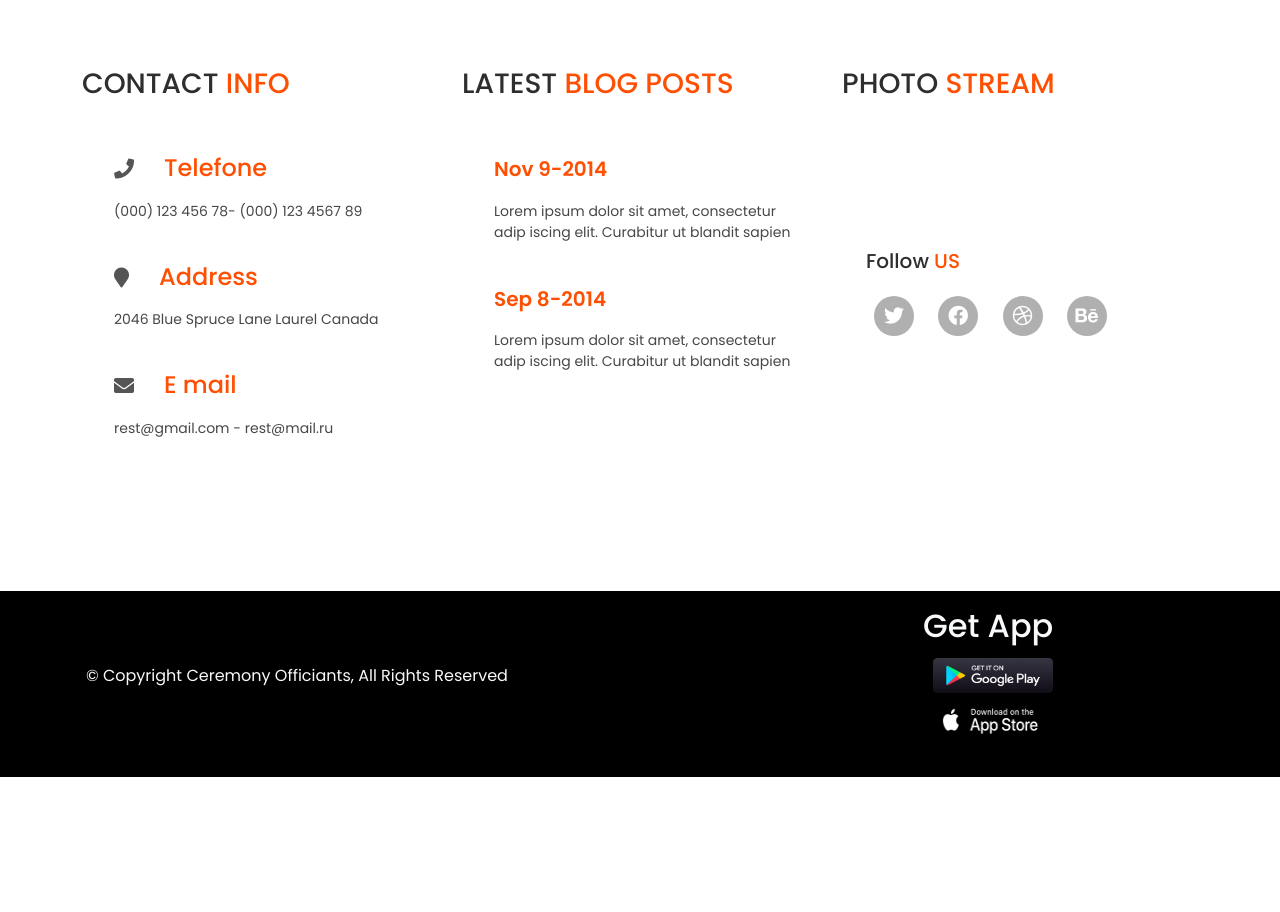
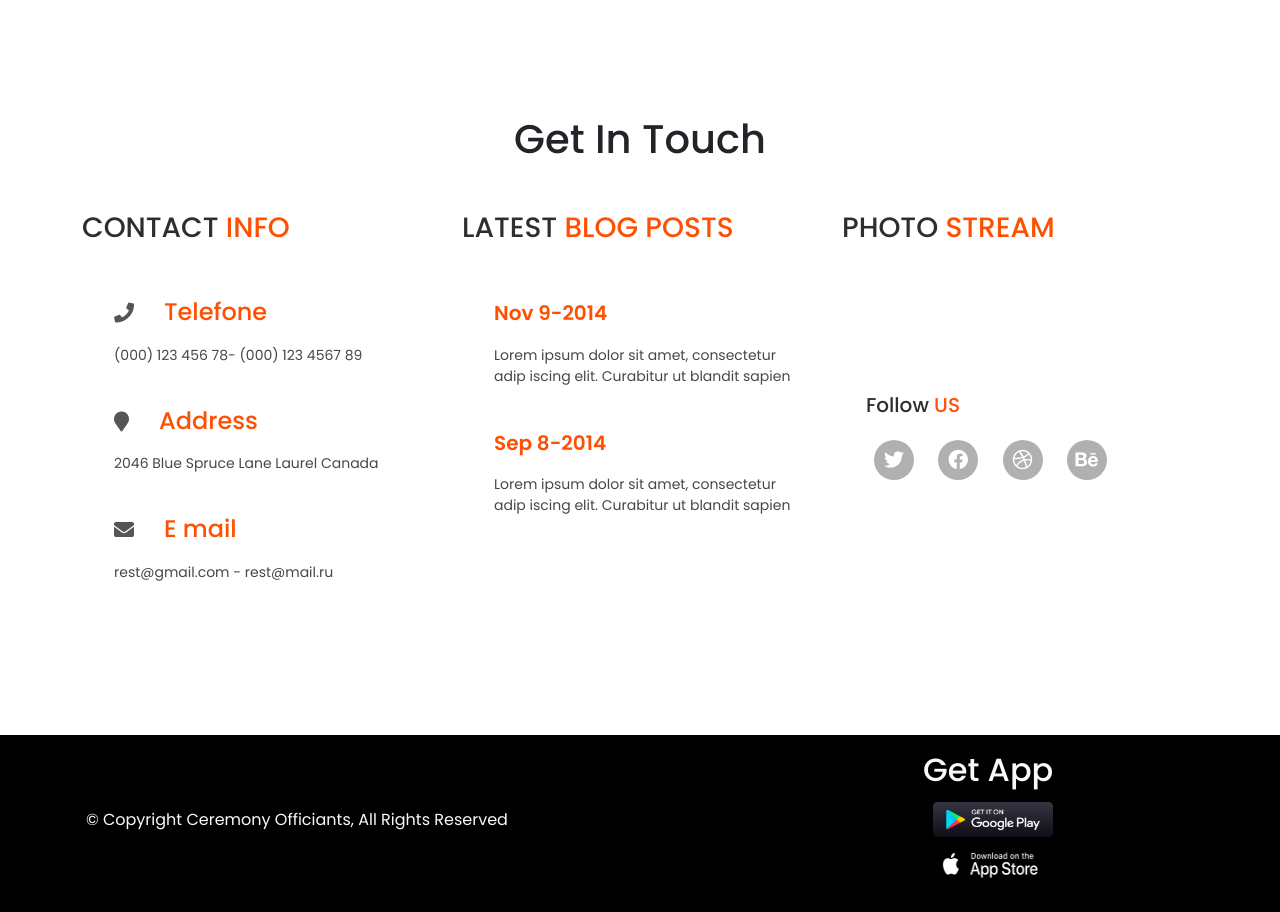
Before and after one commit to developermkarim/bootstrap-responsive-site-p.hero, a plain HTML site: page index.html in a window 1280 px wide. Shown: the part 1864-2776 px from the top of the page. Before the commit the page ends 2641 px from the top, so only its background shows below. Drawn offline with nearby package versions, Linux system fonts and the light colour scheme.

Commit message:
Get Added

```diff
--- a/index.html
+++ b/index.html
@@ -370,6 +370,11 @@
 ===================================-->
 <section id="get-touch">
   <div class="container">
+    <div class="text-center faq-header my-5">
+      <h1>
+        Get In Touch
+      </h1>
+    </div>
   <div class="row">
       <div class="col-md-4">
           <div class="block wow fadeInLeft animated" data-wow-delay="200ms" style="visibility: visible; animation-delay: 200ms; animation-name: fadeInLeft;">
```
